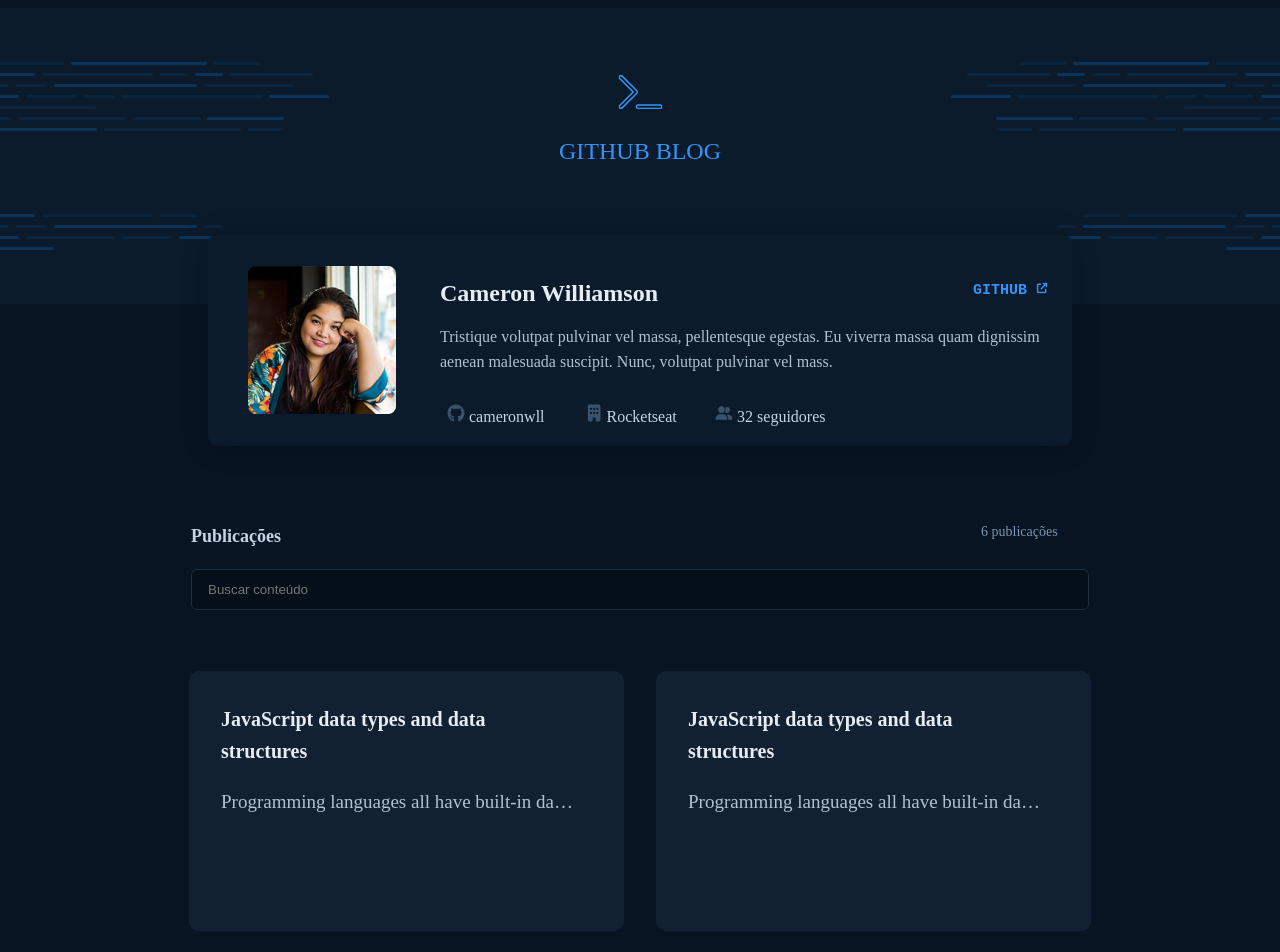
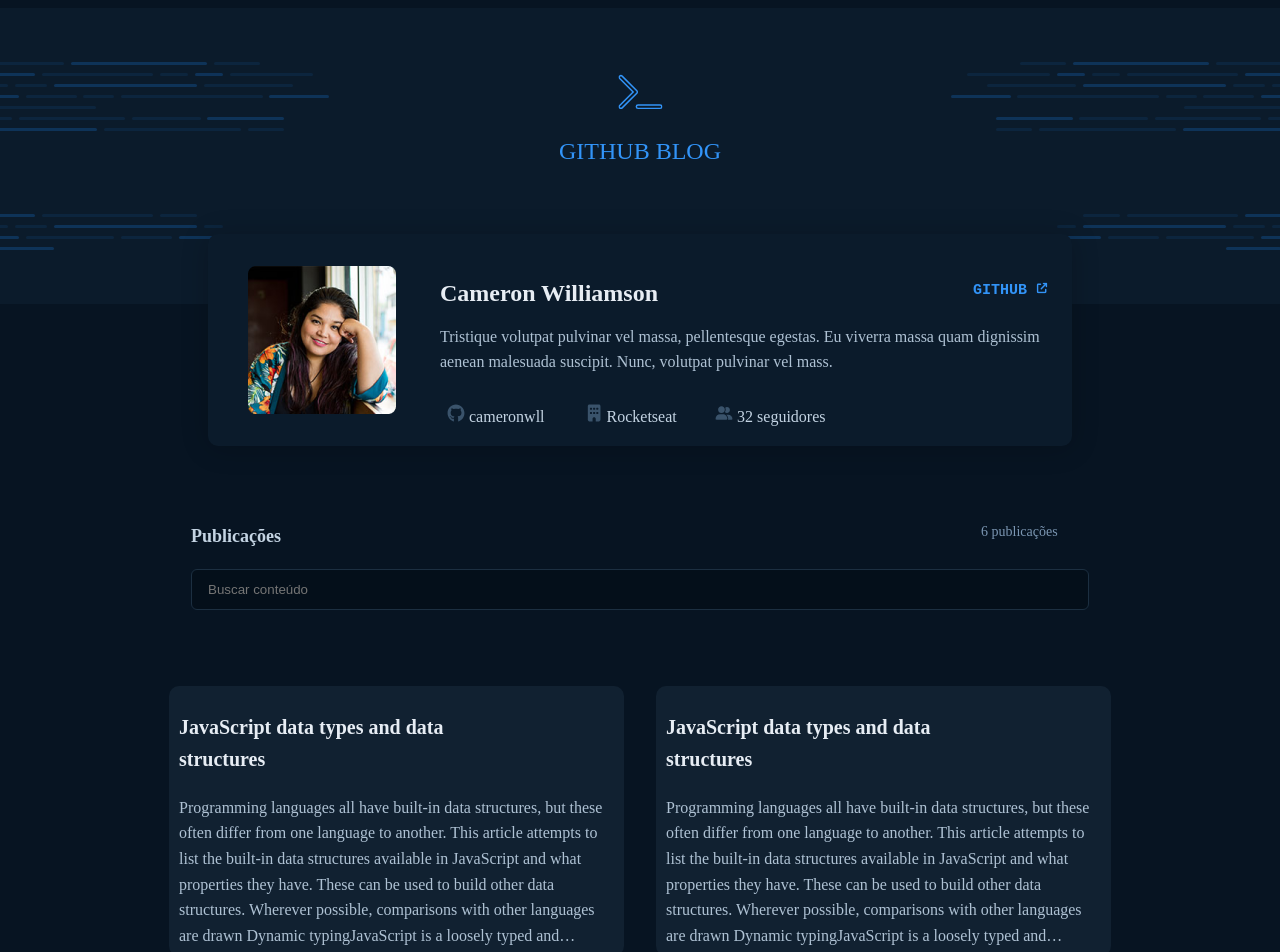
Before and after one commit to yostenalewis1/Github-Blog, a React (Create React App) app: page / in a window 1280 px wide. Shown: the top 952 px of the page. Built offline with nearby package versions, Linux system fonts and the light colour scheme.

Commit message:
update three dots on text overflow

```diff
--- a/src/index.css
+++ b/src/index.css
@@ -225,10 +225,9 @@ right:0;
       {
         width: 435px;
         height: 260px;
-        flex-shrink: 0;
         border-radius: 10px;
         background: var(--base-post, #112131);
-
+        padding: 5px 10px;
       }
       .infolist{
         position: absolute;
@@ -245,31 +244,27 @@ right:0;
 
       .title
       {
-        width: 283px;
         color: var(--base-title, #E7EDF4);
       font-family: 'Nunito';
       font-size: 20px;
       font-style: normal;
       font-weight: 700;
       line-height: 160%;
-    margin: 32px 101px 9px 32px;
+      width: 70%;
 
       }
 
       .texttitle
       {
-
-      width: 352px;
-        height: 160px;
-        flex-shrink: 0;
+        display: -webkit-box;
+        -webkit-box-orient: vertical;
+        -webkit-line-clamp: 6;
         overflow: hidden;
+        text-overflow: ellipsis;
         color: var(--base-text, #AFC2D4);
-    text-overflow: ellipsis;
-    white-space: nowrap;
         font-family: 'Nunito';
-    font-size: 19px;
+        font-size: 16px;
         font-style: normal;
         font-weight: 400;
         line-height: 160%;
-    margin: 20px 64px 3px 32px;
       }
```
Lines whose indentation alone changed are shown as unchanged.
